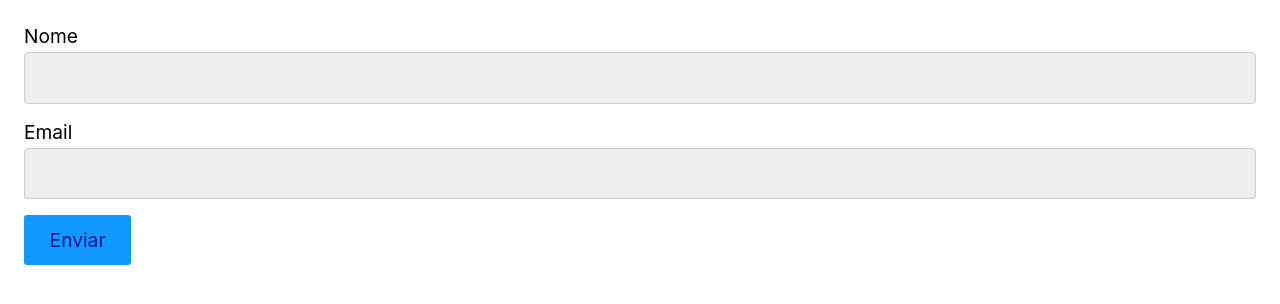
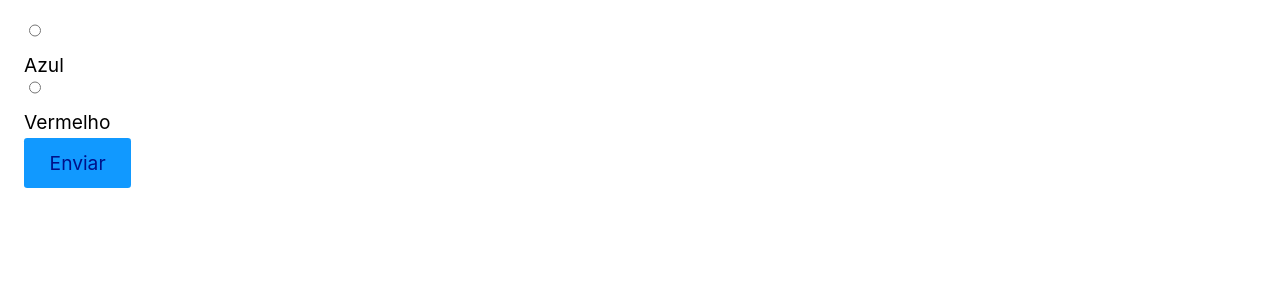
Before and after one commit to Kelvin-Jesus/react-completo, a React (Create React App) app: page / in a window 1280 px wide. Shown: the top 304 px of the page. Built offline with nearby package versions, Linux system fonts and the light colour scheme.

Commit message:
new-class: 0408-componentes-radio

```diff
--- /dev/null
+++ b/src/03-formularios/0408-componente-radio/App.js
@@ -0,0 +1,20 @@
+import React from 'react';
+import Radio from './components/Radio';
+
+const App = () => {
+
+    const [ value, setValue ] = React.useState();
+
+    return (
+        <form>
+            <Radio
+                options={['Azul', 'Vermelho']}
+                value={value}
+                setValue={setValue}
+            />
+            <button>Enviar</button>
+        </form>
+    );
+}
+
+export default App;
--- /dev/null
+++ b/src/03-formularios/0408-componente-radio/components/Radio.js
@@ -0,0 +1,22 @@
+import React from 'react';
+
+const Radio = ({ options, value, setValue }) => {
+
+    return (
+        <>
+            {options.map( option => {
+                return (<label key={option}>
+                        <input
+                            type="radio"
+                            value={option}
+                            checked={value === option}
+                            onChange={({ target }) => setValue(target.value)}
+                        />
+                        {option}
+                    </label>)
+            })}
+        </>
+    );
+}
+
+export default Radio;
--- a/src/index.js
+++ b/src/index.js
@@ -1,7 +1,7 @@
 import React from 'react';
 import ReactDOM from 'react-dom';
 import './App.css';
-import App from './03-formularios/0406-componente-input/App';
+import App from './03-formularios/0408-componente-radio/App';
 // import App from './App';
 
 ReactDOM.render(
```
Also changed, not shown: src/03-formularios/0407-componente-select/App.js (added, +21 -0 lines), src/03-formularios/0407-componente-select/components/Select.js (added, +19 -0 lines).
